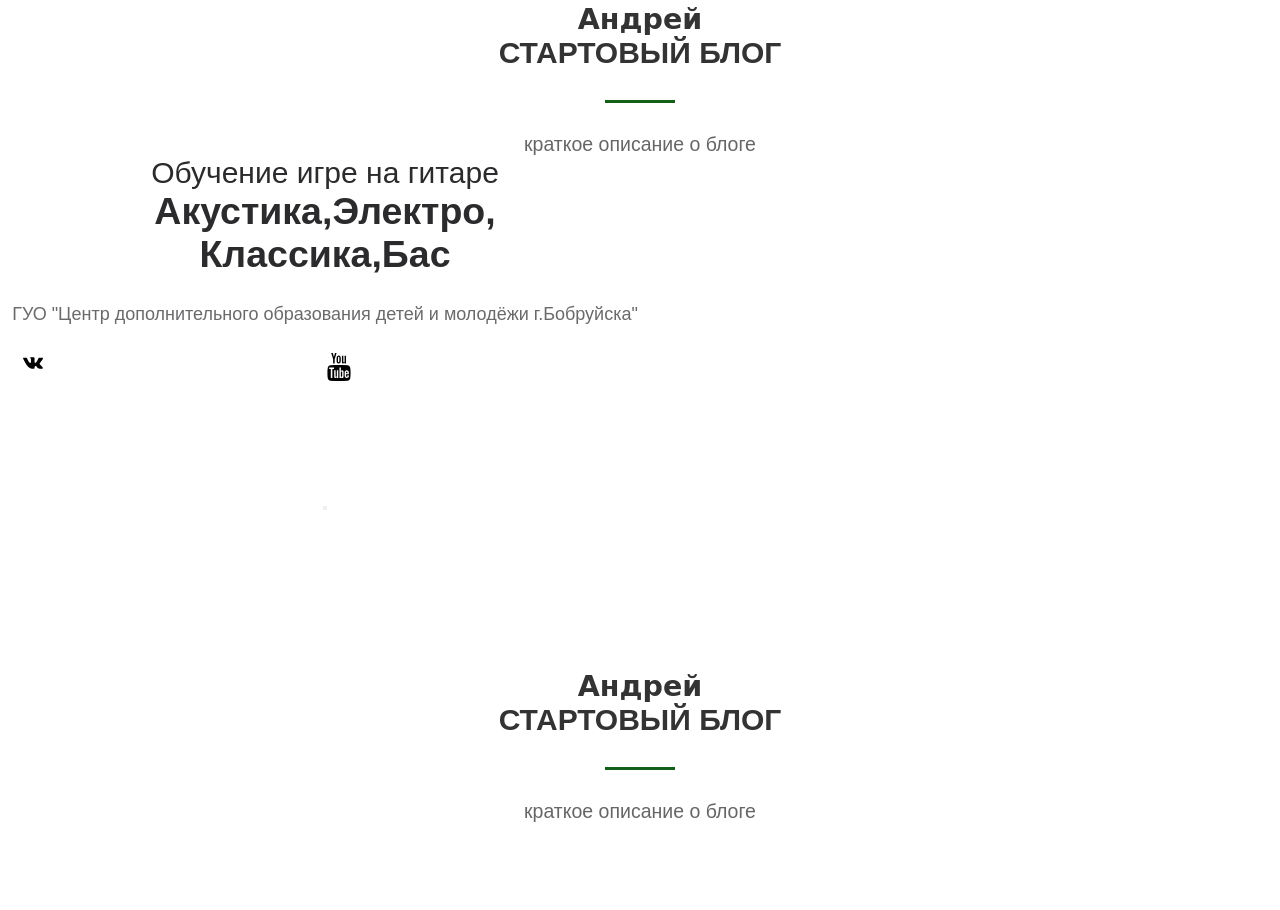
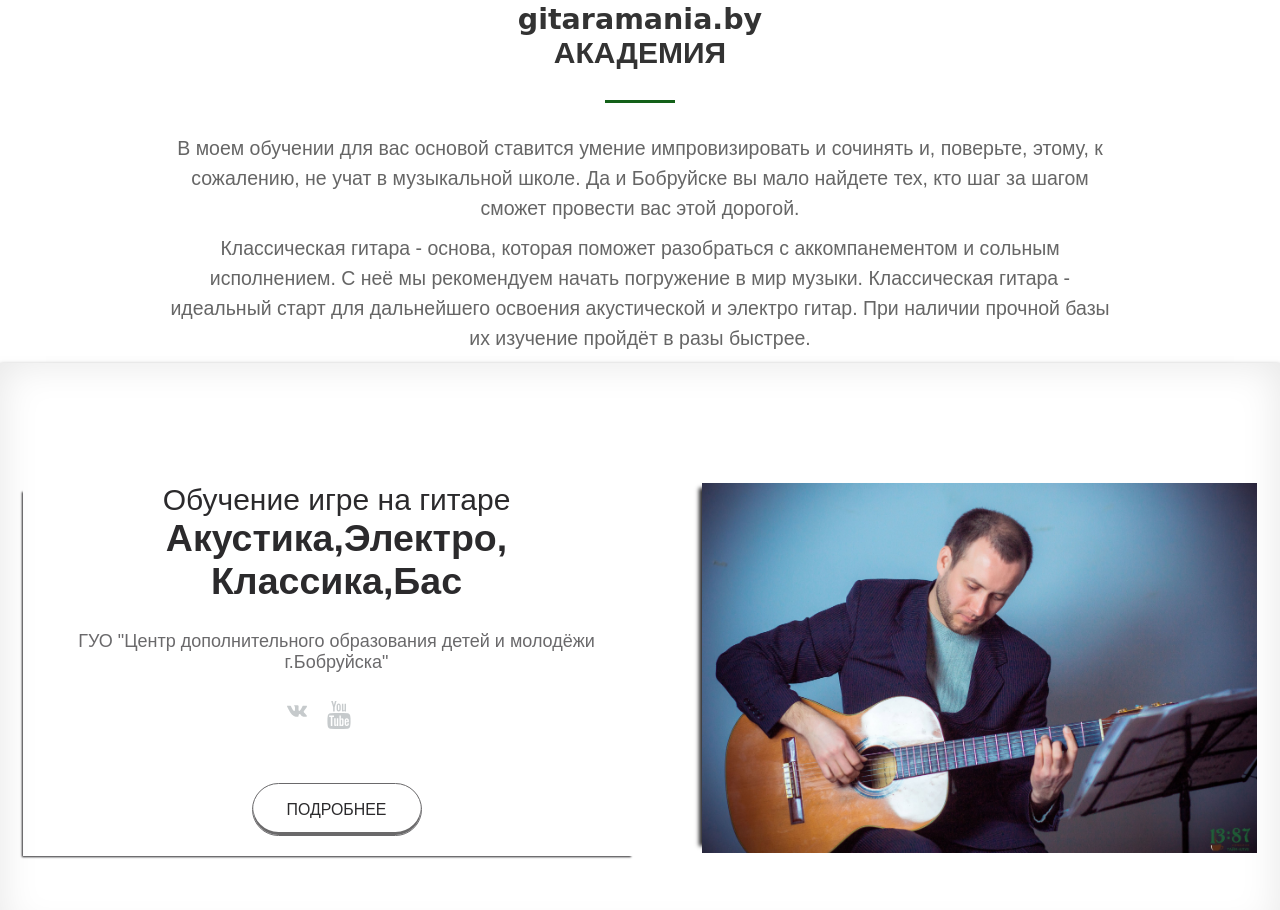
Before and after one commit to andreychernetsky/newsBlockTo, a website: page app/index.html in a window 1280 px wide. Shown: the part 170-1080 px from the top of the page. Drawn offline with Linux system fonts and the light colour scheme; files whose address does not match are found by name.

Commit message:
bloc about

```diff
--- a/app/index.html
+++ b/app/index.html
@@ -59,15 +59,18 @@
 	<div class="section">
 		<div class="container">
 			<div class="section__header">
-				<h3 class="section__suptitle">Андрей</h3>
-				<h2 class="section__title">Стартовый блог</h2>
+				<h3 class="section__suptitle">gitaramania.by</h3>
+				<h2 class="section__title">Академия</h2>
 				<p class="section__text">
-					краткое описание о блоге
+					В моем обучении для вас основой ставится умение импровизировать и сочинять и, поверьте, этому, к сожалению, не учат в музыкальной школе. Да и Бобруйске вы мало найдете тех, кто шаг за шагом сможет провести вас этой дорогой.
+				</p>
+				<p class="section__text">
+					Классическая гитара - основа, которая поможет разобраться с аккомпанементом и сольным исполнением. С неё мы рекомендуем начать погружение в мир музыки. Классическая гитара - идеальный старт для дальнейшего освоения акустической и электро гитар. При наличии прочной базы их изучение пройдёт в разы быстрее.
 				</p>
 			</div>
 		</div>
 
-			<div class="intro__inner">
+			<div class="intro">
 				<div class="intro__content">
 					<h2 class="intro__subtitle">Обучение игре на гитаре</h2>
 					<h1 class="intro__title">Акустика,Электро,<br>Классика,Бас</h1>
@@ -86,11 +89,14 @@
 							</svg>
 						</a>
 					</div>
-					<button class="btn" type="button">
+						<a class="btn" href="https://codepen.io/andreychernetsky/full/ExVOrmP">подробнее</a>
+				</div>
+				<div class="intro__img">
+					<img class="intro__photo" src="images/img/myFoto.jpg" alt="photo" >
 				</div>
 			</div>
+
 		</div>
-	</div>
 </section>
 <section class="content " id="head2">
 	<div class="section">
--- /dev/null
+++ b/app/scss/blocks/_btn.scss
@@ -0,0 +1,30 @@
+.btn {
+  margin-bottom: 10px;
+  display: inline-block;
+  vertical-align: top;
+  /*em дает возможность подстраивать внутрений отступ относительно ее оазмера заданного в пикселях*/
+  padding: 1.05em 1.7em;
+  min-width: 170px;
+  border: 1px solid #6a696b;
+  border-radius: 1.8em;
+  background: none;
+  cursor: pointer;
+  font-family: inherit;
+  font-size: 1.06rem;
+  line-height: 1.1;
+  color: #2b2a2c;
+  text-transform: uppercase;
+  text-decoration: none;
+  text-align: center;
+  transition: background-color .2s linear, color .2s linear, box-shadow .2s linear, border-color .2s linear;
+  box-shadow: 0 -3px  rgba(43, 42, 44, 0.7) inset;
+  &:focus {
+    outline: none;
+  }
+  &:hover {
+    background-color: #2b2a2c;
+    box-shadow: 2px 2px 10px rgba(0, 0, 0, 0.24);
+    color: #fff;
+    border-color: #2b2a2c;
+  }
+}
--- a/app/scss/blocks/_header.scss
+++ b/app/scss/blocks/_header.scss
@@ -6,6 +6,8 @@
     display: flex;
     justify-content: space-between;
     align-items: center;
+    flex-wrap: wrap;
+    max-width: 100%;
 
   }
 }
--- a/app/scss/blocks/_intro.scss
+++ b/app/scss/blocks/_intro.scss
@@ -1,61 +1,65 @@
 .intro {
+  width: 100%;
   display: flex;
   justify-content: space-between;
+  margin: auto;
   position: relative;
-  /*padding-top: 100px;
-  padding-bottom: 120px;*/
+  padding: 120px 23px 80px 23px;
   /*box-shadow: 0 3px 28px rgba(0,0,0,0.25), 0 10px 10px rgba(0,0,0,0.22);*/
-  box-shadow: 0 1px 4px rgba(0, 0, 0, .3),
-  -23px 0 20px -23px rgba(0, 0, 0, .8),
-  23px 0 20px -23px rgba(0, 0, 0, .8),
-  0 0 40px rgba(0, 0, 0, .1) inset;
-}
+  @include boxSh();
 
-.intro__content {
+  &__content {
     padding: 0 0 0 10px;
     width: 50%;
     display: flex;
     flex-direction: column;
     flex-wrap: wrap;
     align-items: center;
+    box-shadow: -5px 5px 2px -4px
   }
-
-.intro__subtitle {
+  &__subtitle {
     text-align: center;
     font-size: 2rem;
     color: #2b2a2c;
     font-weight: 200;
   }
-
-.intro__title {
+  &__title {
     text-align: center;
     margin-bottom: 28px;
     font-size: 2.5rem;
     color: #2b2a2c;
     font-weight: 700;
   }
-
-.intro__text {
+  &__text {
     margin-bottom: 28px;
     font-size: 1.2rem;
     color: rgba(43, 42, 44, 0.7);
     text-align: center;
 
   }
+  &__img {
+    width: 45%;
+  }
+  &__photo {
+    box-shadow: -9px -1px 4px -6px;
+    max-width: 100%;
+
+  }
+
+}
+
+@media (max-width:768px) {
+  .intro{
+    display: flex;
+    flex-direction: column;
+    align-items: center;
+
+  }
+  .intro__content {
+    width: 100%;
+  }
   .intro__img {
     display: none;
-  width: 100%;
-  max-width: 100%;
-  min-width: 320px;
   }
-.intro__photo {
-  padding-top: 45px;
-  padding-right: 15px;
-  display: flex;
-  position: absolute;
-  max-width: 100%;
-  width: 45%;
-  right: 0;
-  z-index: 1;
 
 }
--- a/app/scss/blocks/_section.scss
+++ b/app/scss/blocks/_section.scss
@@ -29,6 +29,8 @@
   &__text {
     font-size:1.3rem;
     color: #666;
+    margin-bottom: 10px;
+    line-height: 30px;
   }
   .section__link {
     display: block;
--- /dev/null
+++ b/app/scss/blocks/_social.scss
@@ -0,0 +1,22 @@
+.social {
+  width: 100px;
+  display: flex;
+  margin-bottom: 42px;
+  justify-content: flex-start;
+  &__link {
+    display: block;
+    text-decoration: none;
+    transition: transform .2s linear;
+  }
+  &__link:hover {
+    transform: translateY(-5px);
+  }
+  &__icon {
+    width: 40px;
+    height: 40px;
+    fill: #c6cacc;
+    display: block;
+    font-size: 1.1rem;
+    transition: transform .2s linear;
+  }
+}
--- a/app/scss/mixins/mixin.scss
+++ b/app/scss/mixins/mixin.scss
@@ -3,3 +3,10 @@
   align-items: center;
   justify-content: space-between;
 }
+
+@mixin boxSh(){
+  box-shadow: 0 1px 4px rgba(0, 0, 0, .3),
+  -23px 0 20px -23px rgba(0, 0, 0, .8),
+  23px 0 20px -23px rgba(0, 0, 0, .8),
+  0 0 40px rgba(0, 0, 0, .1) inset;
+}
--- a/app/scss/style.scss
+++ b/app/scss/style.scss
@@ -13,6 +13,8 @@
 @import "blocks/topButton";
 @import "blocks/section";
 @import "blocks/intro";
+@import "blocks/social";
+@import "blocks/btn";
 
 
 @import "media";
```
Also changed, not shown: app/css/style.min.css, app/images/img/myFoto.jpg (added). Lines whose indentation alone changed are shown as unchanged.
